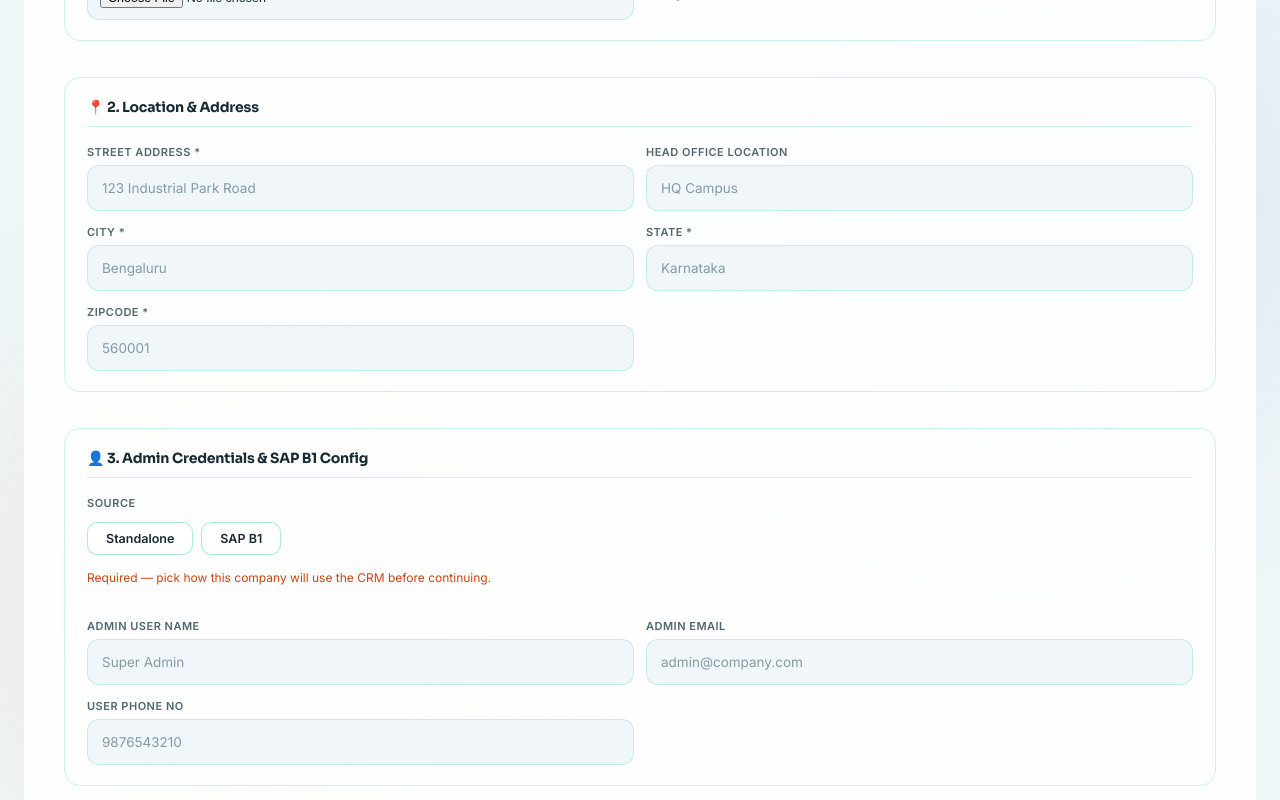
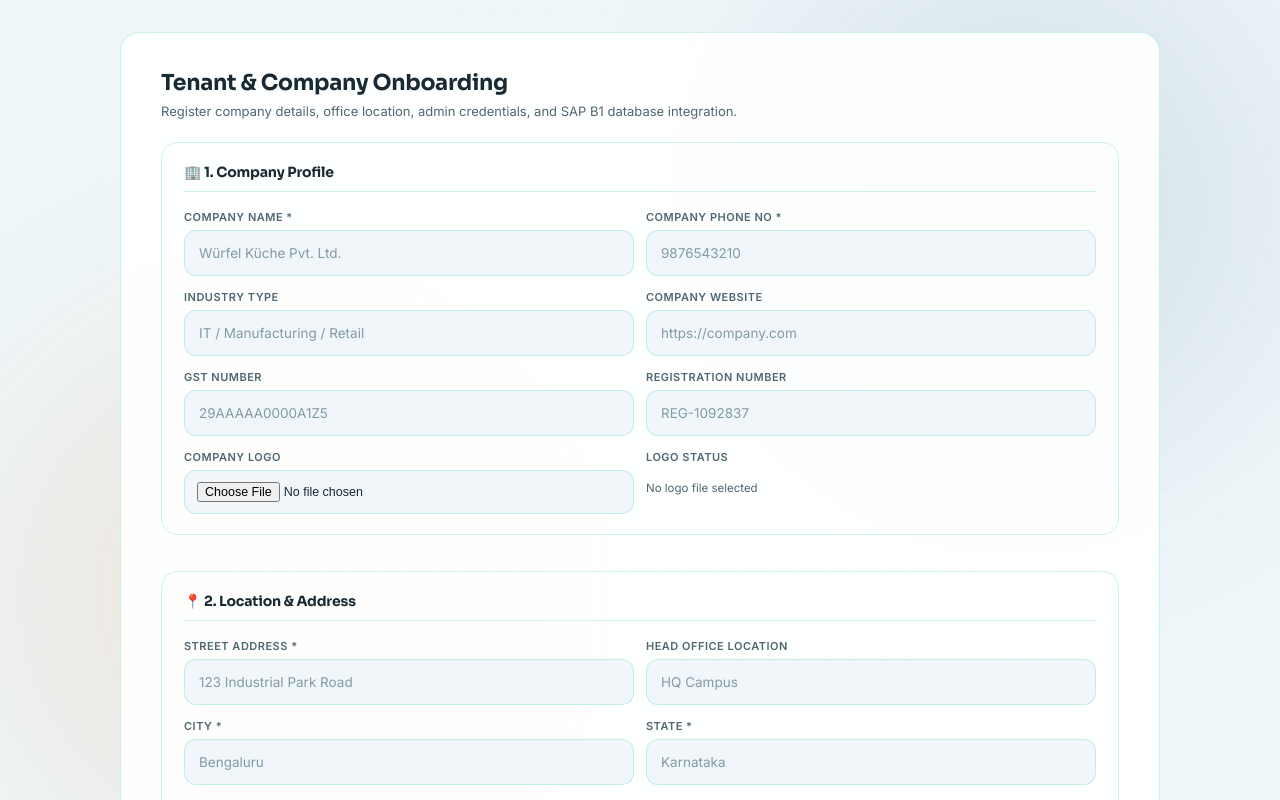
Before and after one commit to SathyaPrakashIkyam/IKYAM_CRM, a React (Vite) app: page /onboarding in a window 1280 px wide. Built offline with nearby package versions, Linux system fonts and the light colour scheme.

Commit message:
onboarding bug fix

```diff
--- a/src/styles/onboarding.css
+++ b/src/styles/onboarding.css
@@ -6,17 +6,17 @@
   height: 100vh;
   width: 100%;
   display: flex;
-  align-items: center;
+  align-items: flex-start;
   justify-content: center;
   position: relative;
   overflow-y: auto;
   background: var(--bg);
-  padding: 32px 24px;
+  padding: 32px 24px 64px;
 }
 
 /* Ambient Backdrop Glow & Grid */
 .onboarding-bg-glow {
-  position: absolute;
+  position: fixed;
   inset: 0;
   pointer-events: none;
   overflow: hidden;
@@ -73,13 +73,18 @@
 
 .onboarding-card-container.full-width {
   display: block;
-  max-width: 100%;
+  max-width: 1040px;
+  width: 100%;
+  margin: 0 auto;
 }
 
 .onboarding-card-container.full-width .onboarding-form-panel {
   max-width: 100%;
   margin: 0 auto;
   padding: 36px 40px;
+  border-radius: 20px;
+  border: 1.5px solid var(--line);
+  box-shadow: var(--shadow);
 }
 
 @keyframes onboardingFadeUp {
@@ -258,7 +263,7 @@
   padding: 44px 40px;
   display: flex;
   flex-direction: column;
-  justify-content: center;
+  justify-content: flex-start;
   background: var(--surface);
 }
 
```
